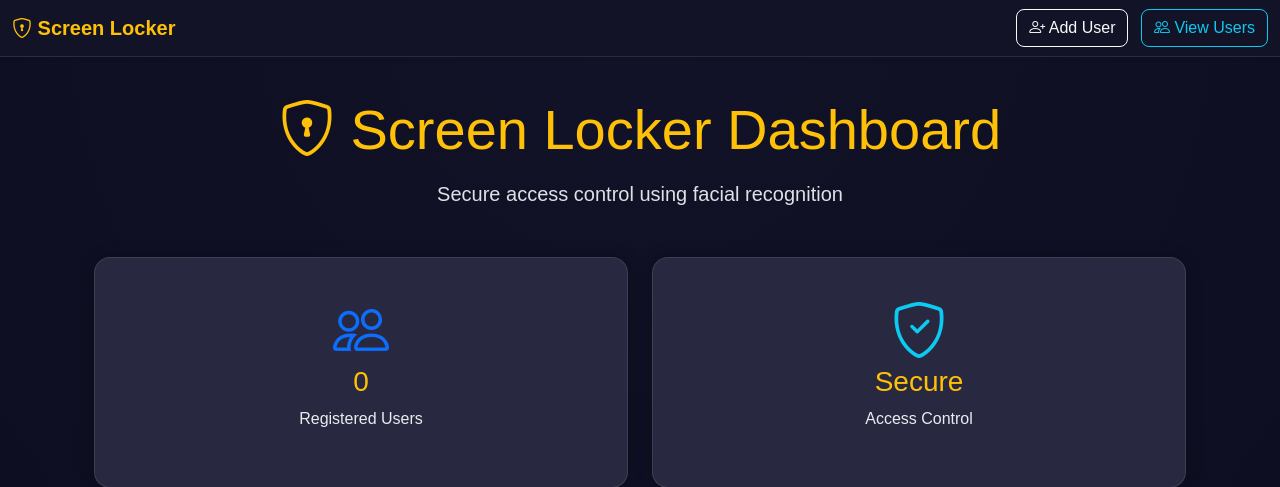
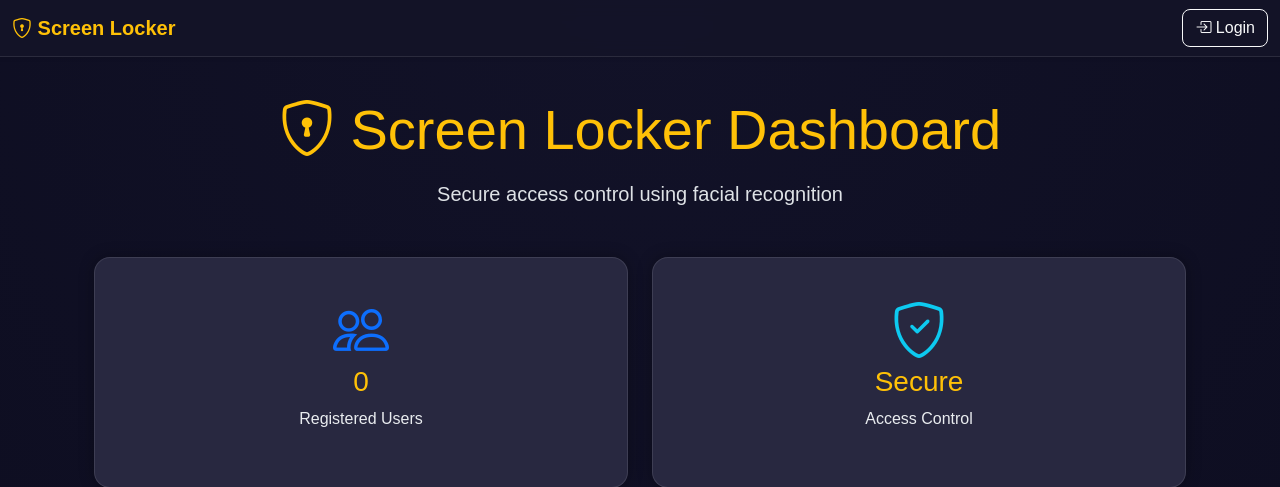
Before and after one commit to Shraddha-Chauhan/Context_Aware_Screen_Locker_OS, a Flask app: page / in a window 1280 px wide. Shown: the top 487 px of the page. Run offline with Flask 3, Linux system fonts and the light colour scheme.

Commit message:
Update layout.html

```diff
--- a/GUI/templates/layout.html
+++ b/GUI/templates/layout.html
@@ -4,14 +4,9 @@
     <meta charset="UTF-8">
     <meta name="viewport" content="width=device-width, initial-scale=1.0">
     <title>🔐 Screen Locker Dashboard</title>
-
-    <!-- Bootstrap -->
     <link href="https://cdn.jsdelivr.net/npm/bootstrap@5.3.0/dist/css/bootstrap.min.css" rel="stylesheet">
-
-    <!-- Icons + Animation -->
     <link href="https://cdn.jsdelivr.net/npm/bootstrap-icons@1.11.3/font/bootstrap-icons.css" rel="stylesheet">
     <link rel="stylesheet" href="{{ url_for('static', filename='style.css') }}">
-
 </head>
 <body>
     <!-- Navbar -->
@@ -21,15 +16,18 @@
                 <i class="bi bi-shield-lock"></i> Screen Locker
             </a>
             <div>
-                <a class="btn btn-outline-light me-2" href="/add_user"><i class="bi bi-person-plus"></i> Add User</a>
-                <a class="btn btn-outline-info" href="/view_users"><i class="bi bi-people"></i> View Users</a>
+                {% if session.get('logged_in') %}
+                    <a class="btn btn-outline-light me-2" href="/add_user"><i class="bi bi-person-plus"></i> Add User</a>
+                    <a class="btn btn-outline-info me-2" href="/view_users"><i class="bi bi-people"></i> View Users</a>
+                    <a class="btn btn-outline-danger" href="/logout"><i class="bi bi-box-arrow-right"></i> Logout</a>
+                {% else %}
+                    <a class="btn btn-outline-light" href="/login"><i class="bi bi-box-arrow-in-right"></i> Login</a>
+                {% endif %}
             </div>
         </div>
     </nav>
 
-    <!-- Main Content -->
     <main class="container mt-5 pt-5">
-        <!-- Flash Messages -->
         {% with messages = get_flashed_messages(with_categories=true) %}
             {% if messages %}
                 {% for category, message in messages %}
@@ -41,7 +39,6 @@
                 {% endfor %}
             {% endif %}
         {% endwith %}
-
         {% block content %}{% endblock %}
     </main>
 
@@ -49,8 +46,6 @@
         <hr class="border-secondary">
         © 2025 Screen Locker | Secure Access System
     </footer>
-
     <script src="https://cdn.jsdelivr.net/npm/bootstrap@5.3.0/dist/js/bootstrap.bundle.min.js"></script>
-
 </body>
 </html>
```
